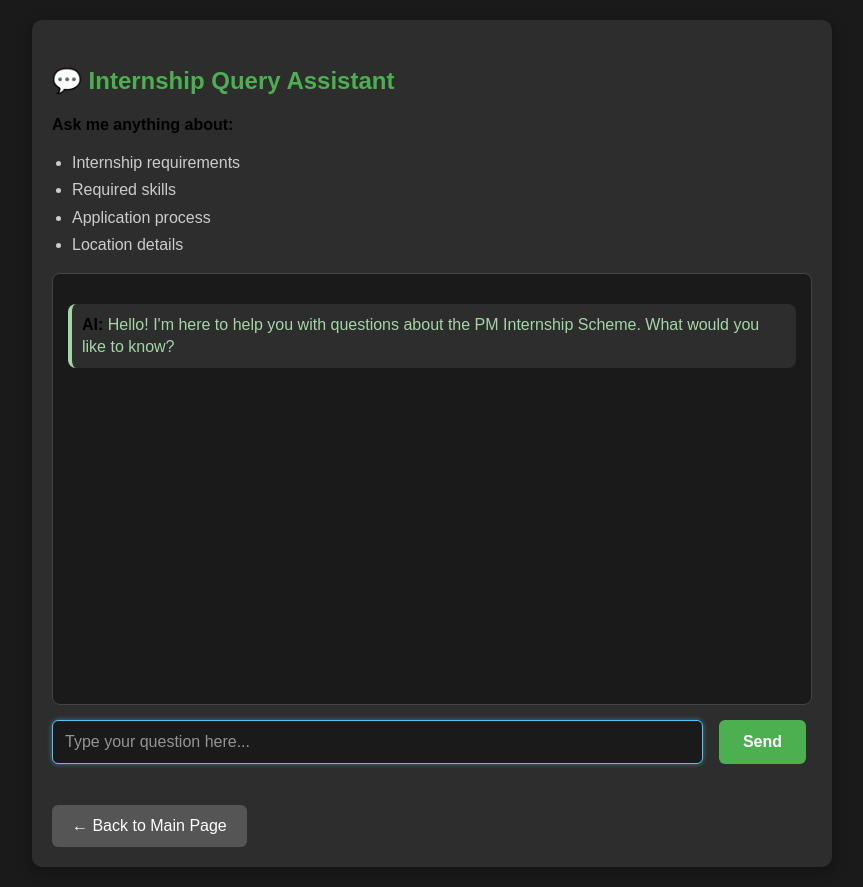
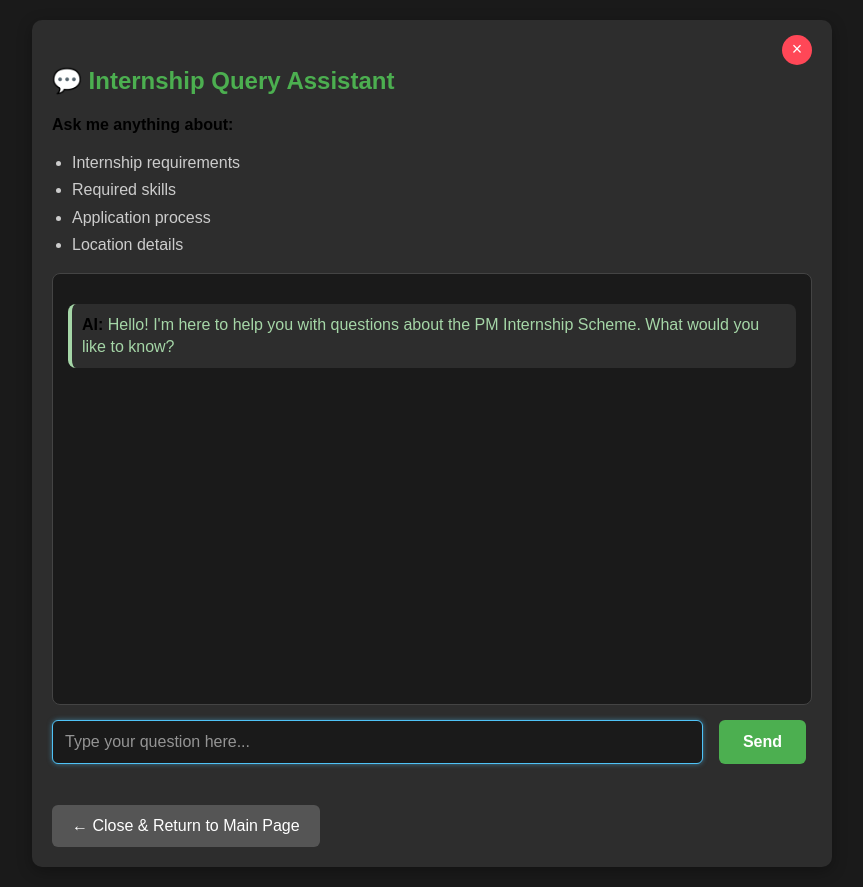
Before and after one commit to yrajat01/GuideNext, a Flask app: page /chat in a window 1280 px wide. Shown: the whole page, without its empty margins (208-1071 px from the left). Run offline with Flask 3, Linux system fonts and the light colour scheme.

Commit message:
close button added

```diff
--- a/templates/chat.html
+++ b/templates/chat.html
@@ -21,6 +21,29 @@
             border-radius: 10px;
             box-shadow: 0 4px 15px rgba(0,0,0,0.3);
             margin-top: 20px;
+            position: relative;
+        }
+
+        .close-button {
+            position: absolute;
+            top: 15px;
+            right: 20px;
+            background: #ff4757;
+            color: white;
+            border: none;
+            border-radius: 50%;
+            width: 30px;
+            height: 30px;
+            font-size: 18px;
+            cursor: pointer;
+            display: flex;
+            align-items: center;
+            justify-content: center;
+            text-decoration: none;
+        }
+
+        .close-button:hover {
+            background: #ff6b81;
         }
 
         #chat-box {
@@ -35,7 +58,7 @@
 
         .user-msg {
             text-align: right;
-        color: #4fc3f7; /* Light blue for user messages */
+            color: #4fc3f7;
             margin: 15px 0;
             padding: 10px;
             background-color: #2d2d2d;
@@ -45,7 +68,7 @@
 
         .ai-msg {
             text-align: left;
-        color: #a5d6a7; /* Light green for AI messages */
+            color: #a5d6a7;
             margin: 15px 0;
             padding: 10px;
             background-color: #2d2d2d;
@@ -129,6 +152,7 @@
         h2 {
             color: #4CAF50;
             margin-bottom: 10px;
+            padding-right: 40px; /* Space for the X button */
         }
 
         p, ul {
@@ -146,6 +170,9 @@
 </head>
 <body>
     <div id="chat-container">
+        <!-- Close (X) Button in top right corner -->
+        <a href="/" class="close-button" title="Close Chat">×</a>
+
         <h2>💬 Internship Query Assistant</h2>
         <p><strong>Ask me anything about:</strong></p>
         <ul>
@@ -166,7 +193,8 @@
             <button type="submit">Send</button>
         </form>
 
-        <a href="/" class="back-button">← Back to Main Page</a>
+        <!-- Close Button at bottom -->
+        <a href="/" class="back-button">← Close & Return to Main Page</a>
     </div>
 
     <script>
@@ -220,6 +248,13 @@
 
         // Focus on input when page loads
         userInput.focus();
+
+        // Optional: Add keyboard shortcut to close with Escape key
+        document.addEventListener('keydown', function(e) {
+            if (e.key === 'Escape') {
+                window.location.href = '/'; // Go back to main page on Escape key
+            }
+        });
     </script>
 </body>
 </html>
```
Lines whose indentation alone changed are shown as unchanged.
